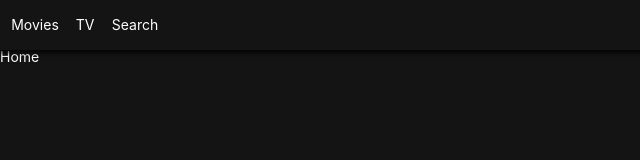
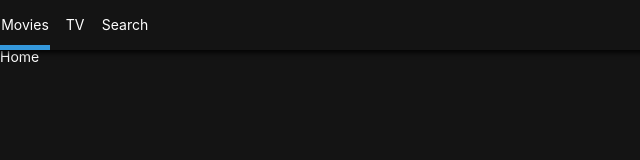
Before and after one commit to blogSoul/React_Challenge_Nomadcoder, a React (Create React App) app in the folder nomflix/: page / in a window 1280 px wide. Shown: the top 160 px of the page, without its empty margins (0-640 px from the left). Built offline with nearby package versions, Linux system fonts and the light colour scheme.

Commit message:
add chapter3.4

```diff
--- a/nomflix/src/Components/Header.js
+++ b/nomflix/src/Components/Header.js
@@ -1,5 +1,5 @@
 import React from "react";
-import { Link } from "react-router-dom";
+import { Link, withRouter } from "react-router-dom";
 import styled from "styled-components";
 
 const Header = styled.header`
@@ -11,7 +11,6 @@
   height:50px;
   display:flex;
   align-items:center;
-  padding:0px 10px;
   background-color:rgba(20, 20, 20, 0.8);
   box-shadow: 0px 1px 5px 2px rgba(0, 0, 0, 0.8);
 `;
@@ -24,6 +23,8 @@
   width: 50px;
   height: 50px;
   text-align: center;
+  border-bottom: 5px solid ${props => (props.current ? "#3498db" : "transparent")};
+  transition: border-bottom .5s ease-in-out;
 `;
 
 const SLink = styled(Link)`
@@ -33,18 +34,18 @@
   justify-content: center;
 `;
 
-export default () => (
+export default withRouter(({ location: { pathname } }) => (
   <Header>
     <List>
-      <Item>
+      <Item current={pathname === "/"}>
         <SLink to="/">Movies</SLink>
       </Item>
-      <Item>
+      <Item current={pathname === "/tv"}>
         <SLink to="/tv">TV</SLink>
       </Item>
-      <Item>
+      <Item current={pathname === "/search"}>
         <SLink to="/search">Search</SLink>
       </Item>
     </List>
   </Header>
-);
+));
```
Also changed, not shown: 1 other file (tests, documents, lock files or other folders).
